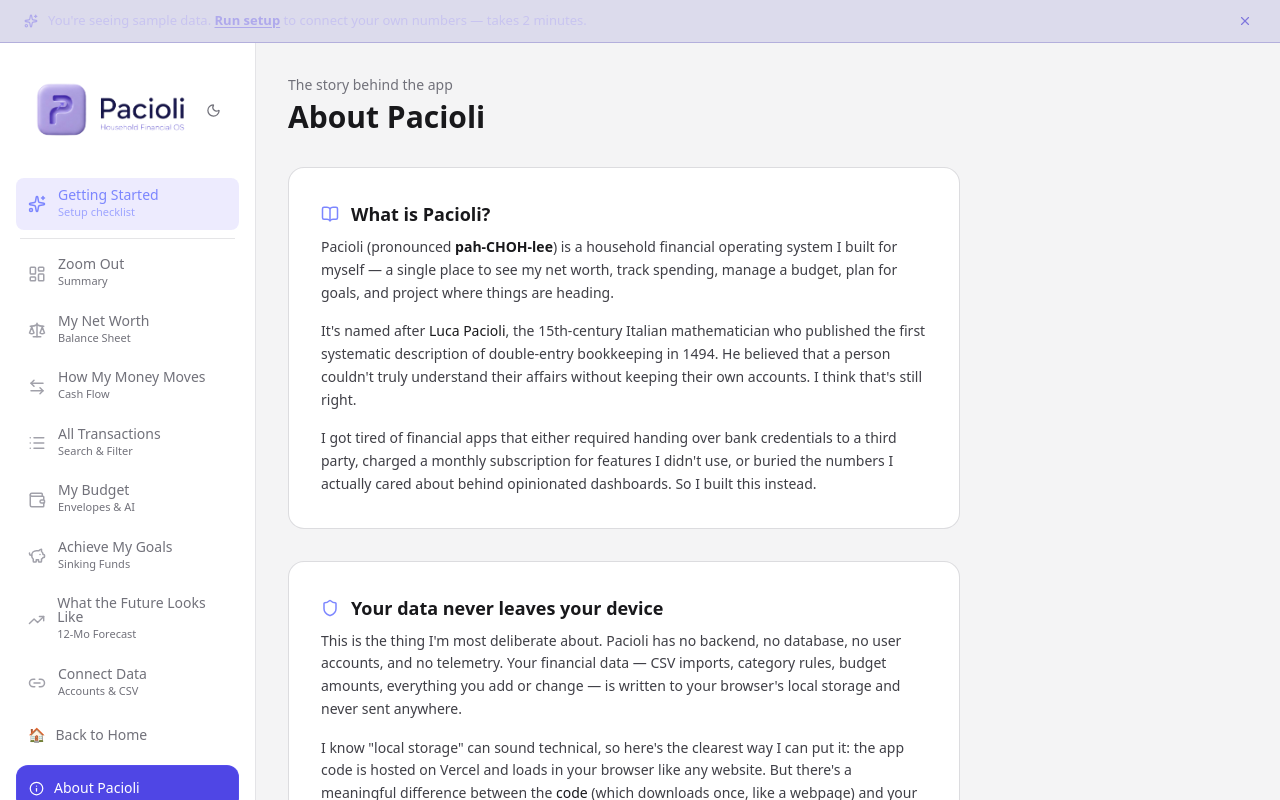
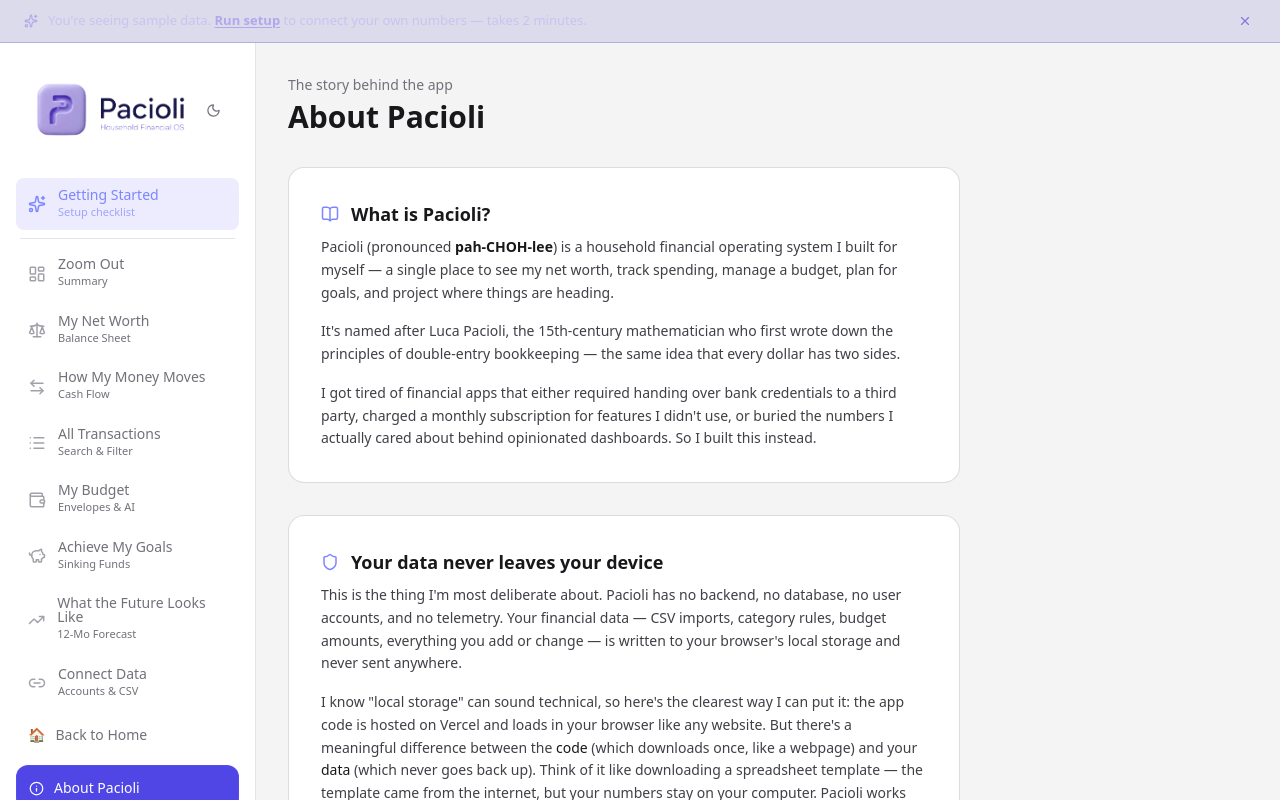
Before and after one commit to aiopsoctopus/pacioli, a Next.js app: page /about in a window 1280 px wide. Shown: the top 800 px of the page. Built offline with nearby package versions, Linux system fonts and the light colour scheme; a web font is replaced by a local one.

Commit message:
Warm Stone setup page + trim Pacioli history from landing + About

```diff
--- a/app/(dashboard)/about/page.tsx
+++ b/app/(dashboard)/about/page.tsx
@@ -54,11 +54,8 @@
           manage a budget, plan for goals, and project where things are heading.
         </p>
         <p className="text-sm pacioli-text-secondary leading-relaxed">
-          It's named after{" "}
-          <span className="font-medium pacioli-text-primary">Luca Pacioli</span>, the 15th-century Italian
-          mathematician who published the first systematic description of double-entry bookkeeping in 1494. He
-          believed that a person couldn't truly understand their affairs without keeping their own accounts.
-          I think that's still right.
+          It's named after Luca Pacioli, the 15th-century mathematician who first wrote down the principles
+          of double-entry bookkeeping — the same idea that every dollar has two sides.
         </p>
         <p className="text-sm pacioli-text-secondary leading-relaxed">
           I got tired of financial apps that either required handing over bank credentials to a third party,
```
